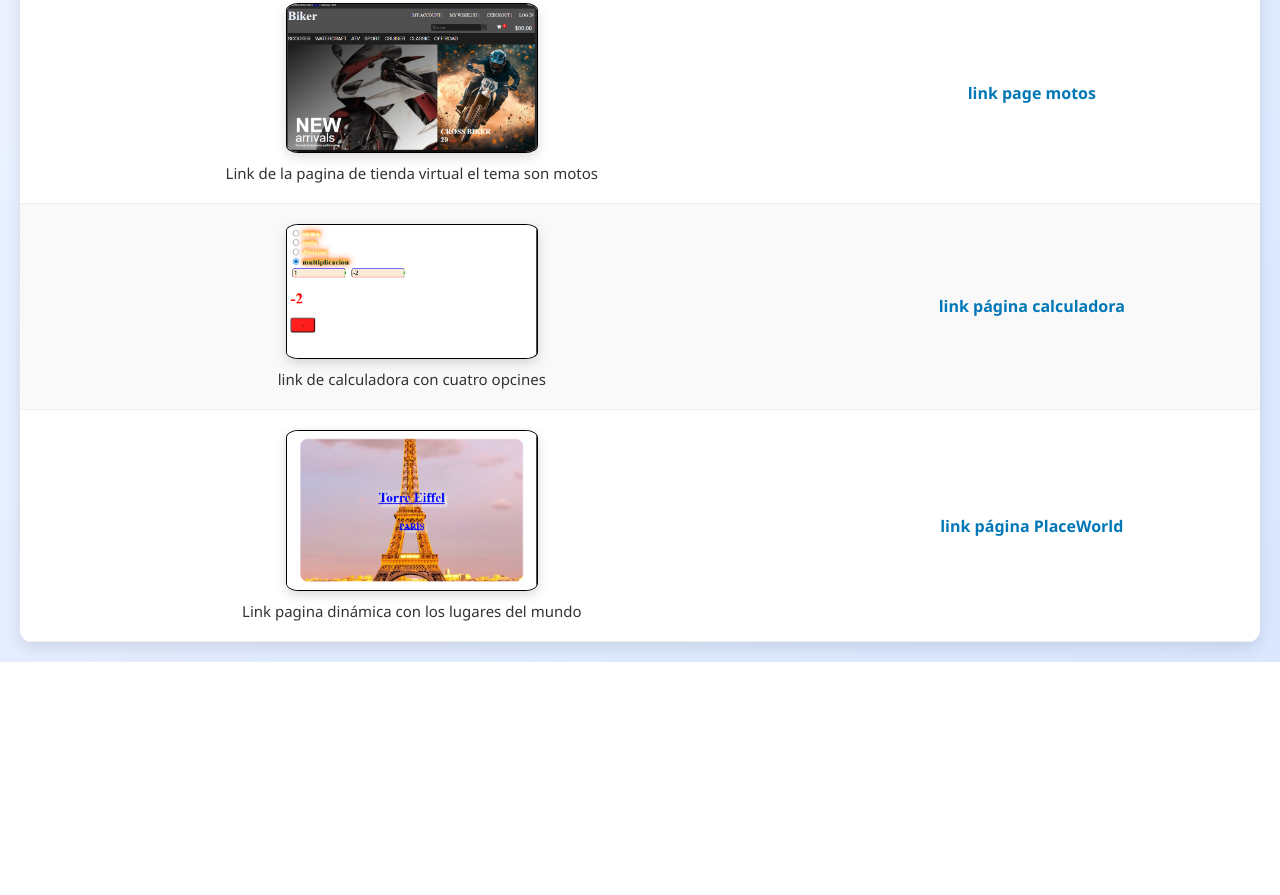
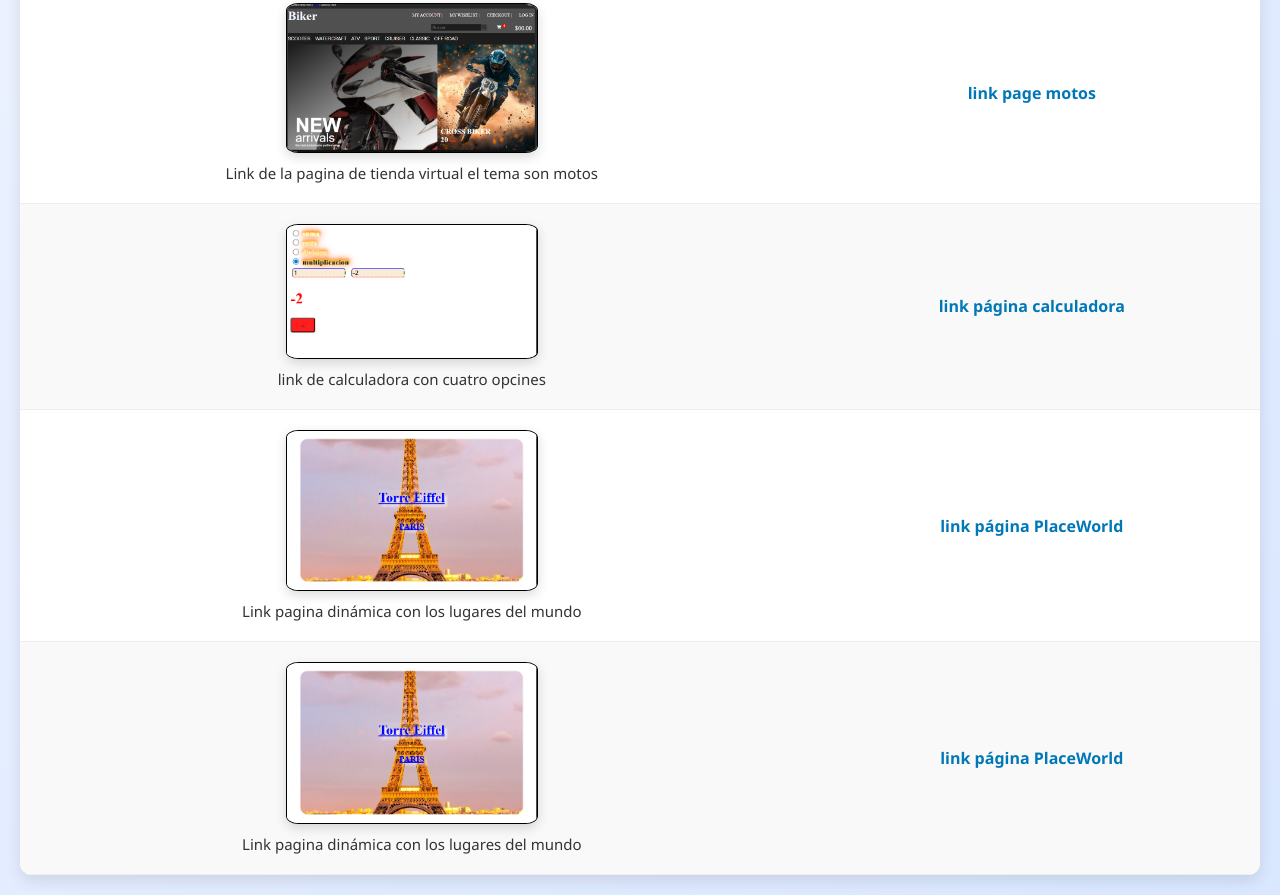
Before and after one commit to studentcs502023/SoftwaresDevelopent, a plain HTML site: page proyectos-jeef/index.html in a window 1280 px wide. Shown: the part 609-1504 px from the top of the page. Before the commit the page ends 1271 px from the top, so only its background shows below. Drawn offline with Linux system fonts and the light colour scheme.

Commit message:
Update index.html

```diff
--- a/proyectos-jeef/index.html
+++ b/proyectos-jeef/index.html
@@ -51,6 +51,12 @@
               <p id="texto">Link pagina dinámica con los lugares del mundo</p></div></td>
              <td class="link"><a href="./tarea.alex/project.html">link página PlaceWorld</a></td>
          </tr>
+
+               <tr class="estilos">
+             <td> <div class="caja"><img  id="size"  src="./Captura.lugaresdelmundo.PNG" alt="">
+              <p id="texto">Link pagina dinámica con los lugares del mundo</p></div></td>
+             <td class="link"><a href="./tarea.alex/project.html">link página PlaceWorld</a></td>
+         </tr>
        </tbody>
      </table>
 
```
